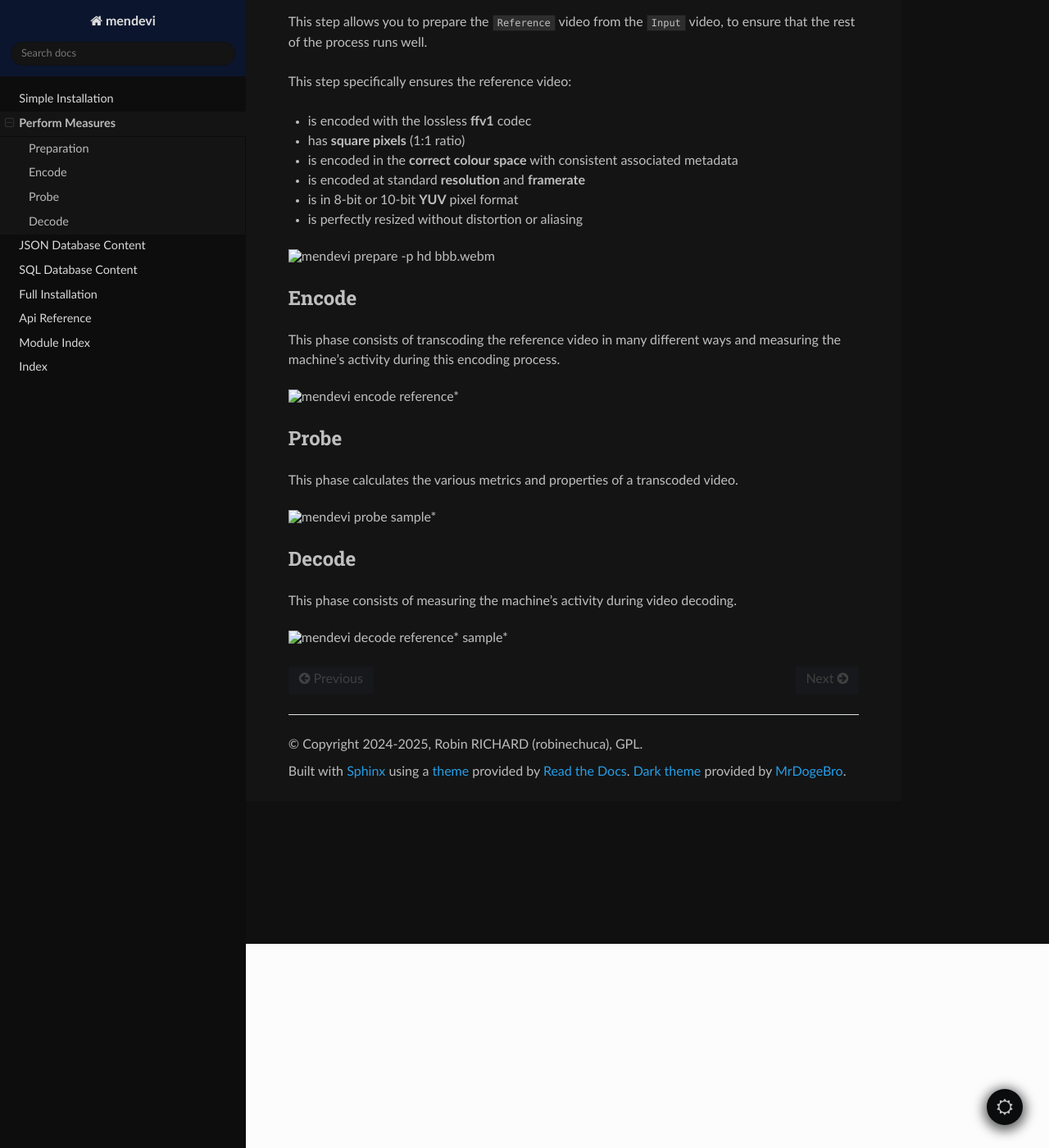
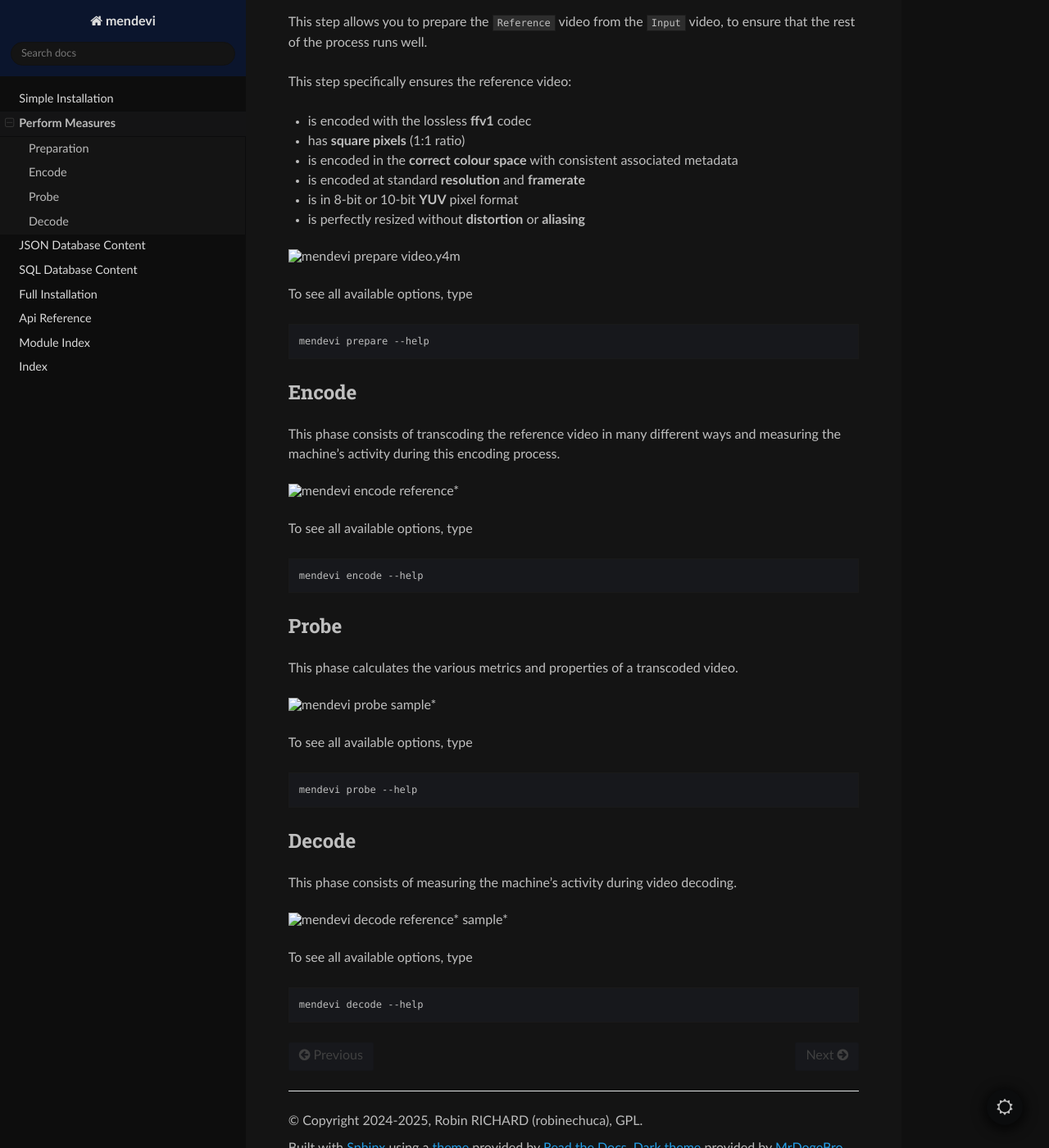
Before and after one commit to robinechuca/mendevi, a Sphinx documentation site: the page built from docs/getting_started/measure.rst, in a window 1280 px wide and 1400 px high, scrolled down 249 px. Shown: the whole window at 82% size. Built offline with Sphinx 7.4.7 and the Read the Docs theme 3.1.0, drawn with Linux system fonts in a browser that asks for light colours.

Commit message:
change prepare ans encode figure

```diff
--- a/docs/getting_started/measure.rst
+++ b/docs/getting_started/measure.rst
@@ -17,10 +17,16 @@
 * is encoded in the **correct colour space** with consistent associated metadata
 * is encoded at standard **resolution** and **framerate**
 * is in 8-bit or 10-bit **YUV** pixel format
-* is perfectly resized without distortion or aliasing
+* is perfectly resized without **distortion** or **aliasing**
 
 .. image:: /_static/media/prepare.avif
-    :alt: mendevi prepare -p hd bbb.webm
+    :alt: mendevi prepare video.y4m
+
+To see all available options, type
+
+.. code:: shell
+
+    mendevi prepare --help
 
 Encode
 ------
@@ -30,6 +36,12 @@
 .. image:: /_static/media/encode.avif
     :alt: mendevi encode reference*
 
+To see all available options, type
+
+.. code:: shell
+
+    mendevi encode --help
+
 Probe
 -----
 
@@ -38,6 +50,12 @@
 .. image:: /_static/media/probe.avif
     :alt: mendevi probe sample*
 
+To see all available options, type
+
+.. code:: shell
+
+    mendevi probe --help
+
 Decode
 ------
 
@@ -45,3 +63,9 @@
 
 .. image:: /_static/media/decode.avif
     :alt: mendevi decode reference* sample*
+
+To see all available options, type
+
+.. code:: shell
+
+    mendevi decode --help
```
Also changed, not shown: docs/media/encode.avif, docs/media/prepare.avif.
